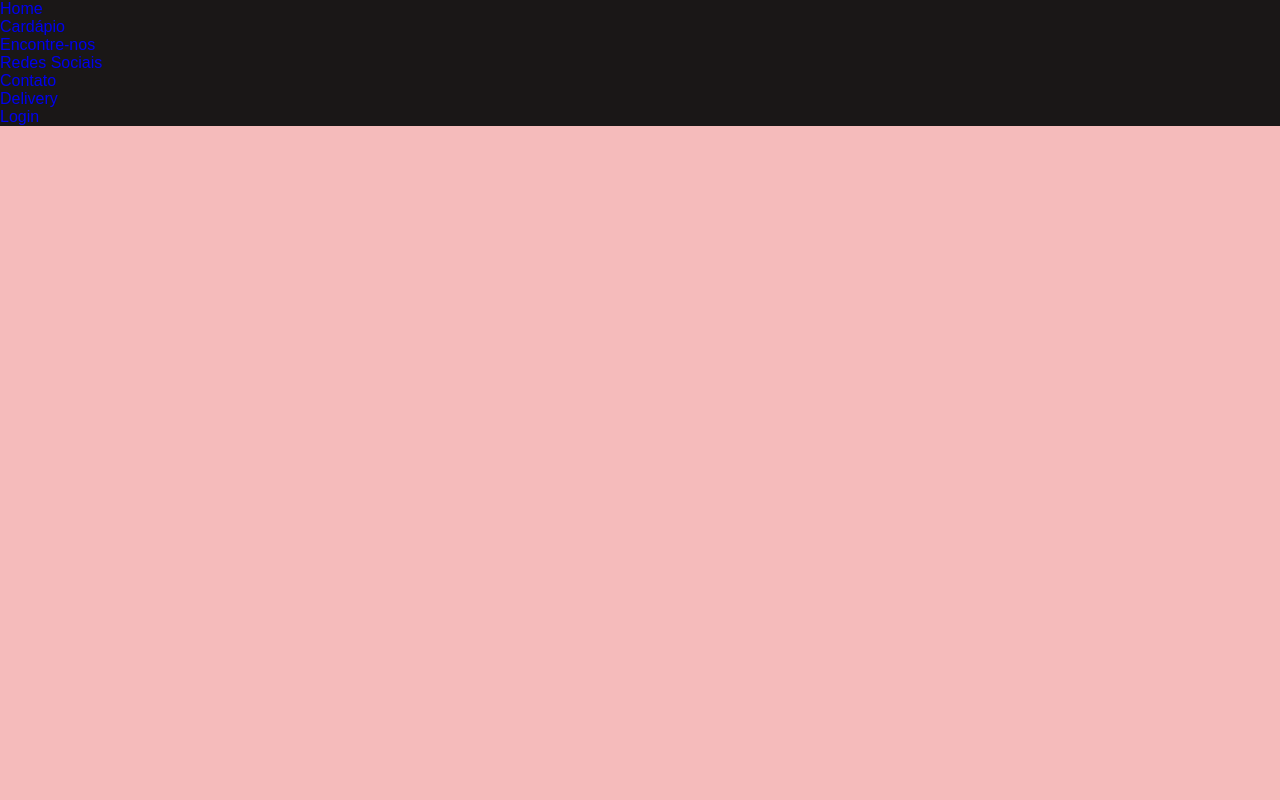
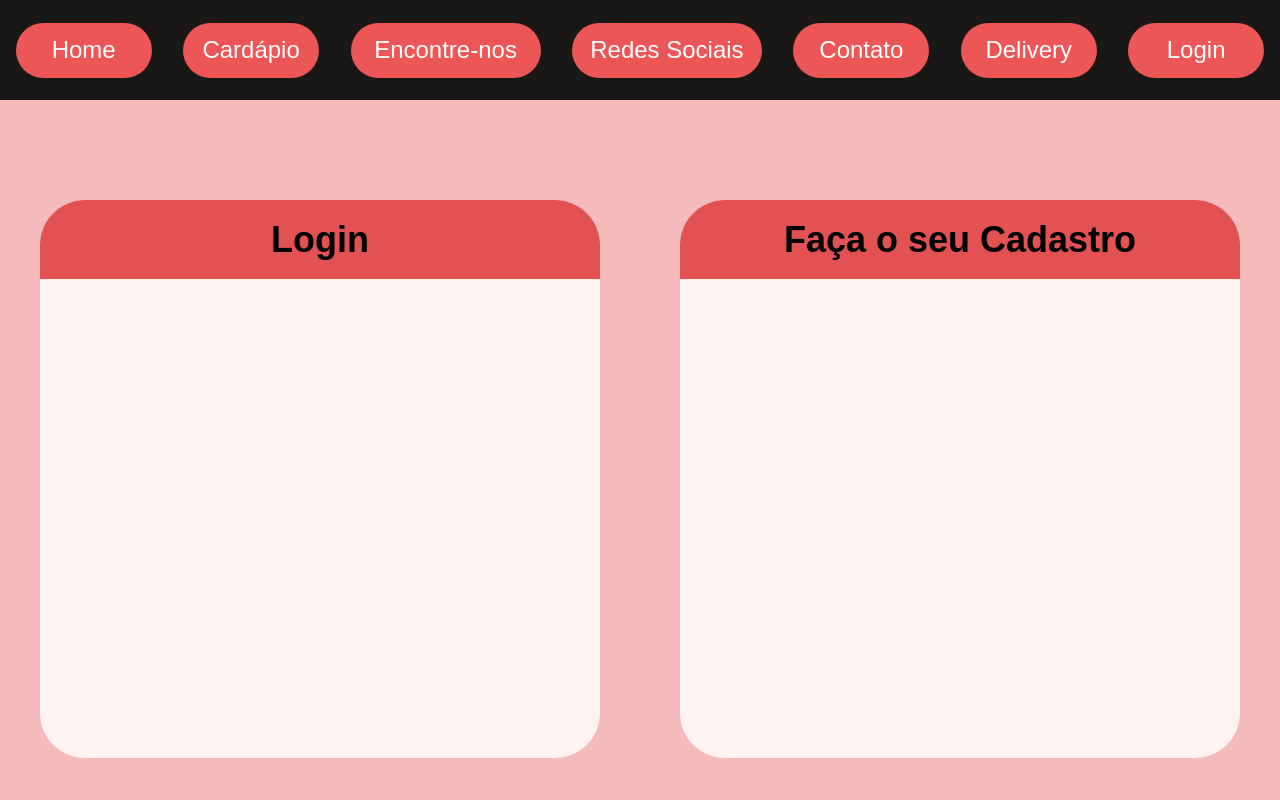
Before and after one commit to Liuizn/Programacao_Client-Side, a plain HTML site: page Atividade_3/login.html in a window 1280 px wide. Shown: the top 800 px of the page. Drawn offline with Linux system fonts and the light colour scheme.

Commit message:
Cabeçalho e background do login feito

```diff
--- a/Atividade_3/login.html
+++ b/Atividade_3/login.html
@@ -1,25 +1,50 @@
 <!DOCTYPE html>
 <html lang="pt-br">
+
 <head>
     <meta charset="UTF-8">
     <meta http-equiv="X-UA-Compatible" content="IE=edge">
     <meta name="viewport" content="width=device-width, initial-scale=1.0">
-    <link rel="stylesheet" href="../Atividade_3/style.css">
+    <link rel="stylesheet" href="style.css">
     <title>Área Login</title>
 </head>
+
 <body>
     <header>
         <nav>
-            <ul id="nav-bar">
-                <li><a href="#">Home</a></li>
-                <li><a href="#">Cardápio</a></li>
-                <li id="red-en"><a href="#">Encontre-nos</a></li>
-                <li id="red-en"><a href="#">Redes Sociais</a></li>
-                <li><a href="#">Contato</a></li>
-                <li><a href="#">Delivery</a></li>
-                <li><a href="#">Login</a></li>
-            </ul>
+            <a href="#"><p>Home</p></a>
+            <a href="#"><p>Cardápio</p></a>
+            <a href="#" id="en-rd"><p>Encontre-nos</p></a>
+            <a href="#" id="en-rd"><p>Redes Sociais</p></a>
+            <a href="#"><p>Contato</p></a>
+            <a href="#"><p>Delivery</p></a>
+            <a href="#"><p>Login</p></a>
         </nav>
     </header>
+
+    <div id="login_cadastro">
+        <article class="area">
+            <div class="cabecalho-login_cadastro">
+                <h1>Login</h1>
+            </div>
+        </article>
+
+        <article class="area">
+            <div class="cabecalho-login_cadastro">
+                <h1>Faça o seu Cadastro</h1>
+            </div>
+        </article>
+    </div>
+
+    <div class="promocao">
+        <article>
+            <p>Lorem ipsum dolor sit amet consectetur adipisicing elit. Rem, odit doloribus? Sint explicabo saepe, at alias aliquam delectus dolor quam libero, voluptatum illo perspiciatis voluptas possimus! Eaque optio natus quisquam.</p>
+        </article>
+
+        <article>
+
+        </article>
+    </div>
 </body>
+
 </html>
--- a/Atividade_3/style.css
+++ b/Atividade_3/style.css
@@ -2,6 +2,9 @@
     margin: 0;
     padding: 0;
 }
+
+/* Importando Fonte */
+@import url('https://fonts.googleapis.com/css2?family=Montserrat&display=swap');
 
 body {
     background-color: #F5BBBB;
@@ -9,9 +12,10 @@ body {
 }
 
 header {
-    background-color: #1A1717;
+    margin-bottom:100px;
 }
 
+/* Formatando lista e Âncora */
 ul {
     list-style: none;
 }
@@ -19,3 +23,82 @@ ul {
 a {
     text-decoration: none;
 }
+
+/* Formatando Cabeçalho */
+nav {
+    display: flex;
+    background-color: #1A1717;
+    width: 100%;
+    height: 100px;
+}
+
+nav a {
+    display: flex;
+    flex-direction: row;
+    justify-content: center;
+    width: 136px;
+    height: 55px;
+    background-color: #ED5656;
+    margin: auto;
+    border-radius: 90px;
+    color: #fff;
+}
+
+nav a:hover {
+    background-color:#D9DD25;
+    color: #000 !important;
+}
+
+nav p {
+    font-size: 24px;
+    margin: auto;
+}
+
+#en-rd {
+    width: 190px;
+}
+
+/* Formatando Conteúdo */
+
+/* Área Cadastro e Login */
+#login_cadastro {
+    display: flex;
+    flex-wrap: wrap;
+    justify-content: space-around;
+    margin-bottom: 130px;
+}
+
+.area {
+    width: 560px;
+    height: 558px;
+    background: #FFF2F2;
+    border-radius: 45px;
+}
+
+.cabecalho-login_cadastro {
+    display: flex;
+    background:#E25252;
+    width: 560px;
+    height: 79px;
+    border-radius: 45px 45px 0px 0px;
+}
+
+.cabecalho-login_cadastro h1 {
+    font-size: 36px;
+    margin: auto;
+}
+
+/* Área Propagandas */
+
+.promocao {
+    display: flex;
+}
+
+.promocao article {
+    display: flex;
+    background-color: #FCE7B7;
+    border: 1px solid red;
+    width: 100%;
+    height: 480px;
+    margin-bottom: 20px;
+}
```
Also changed, not shown: 1 other file.
